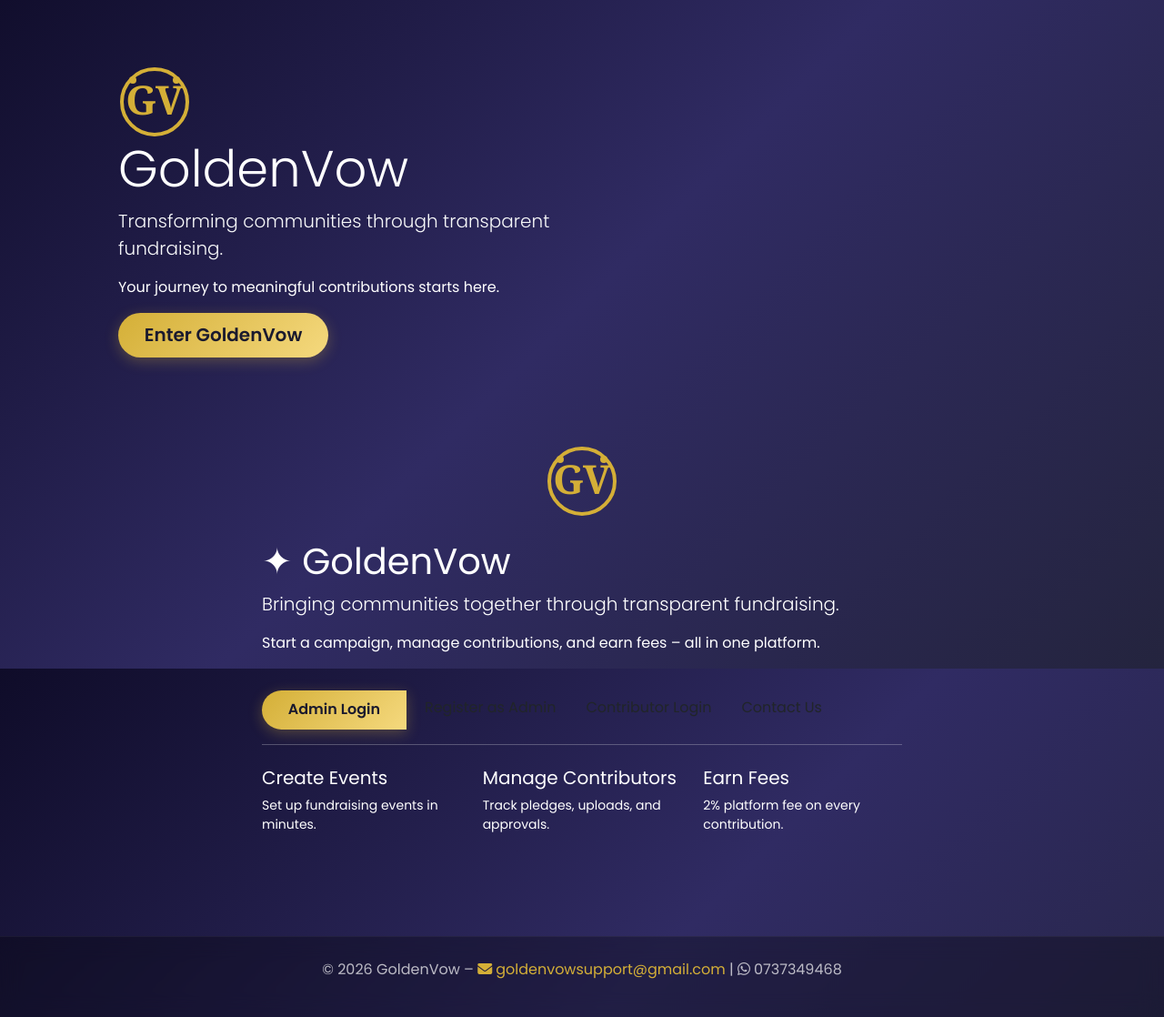
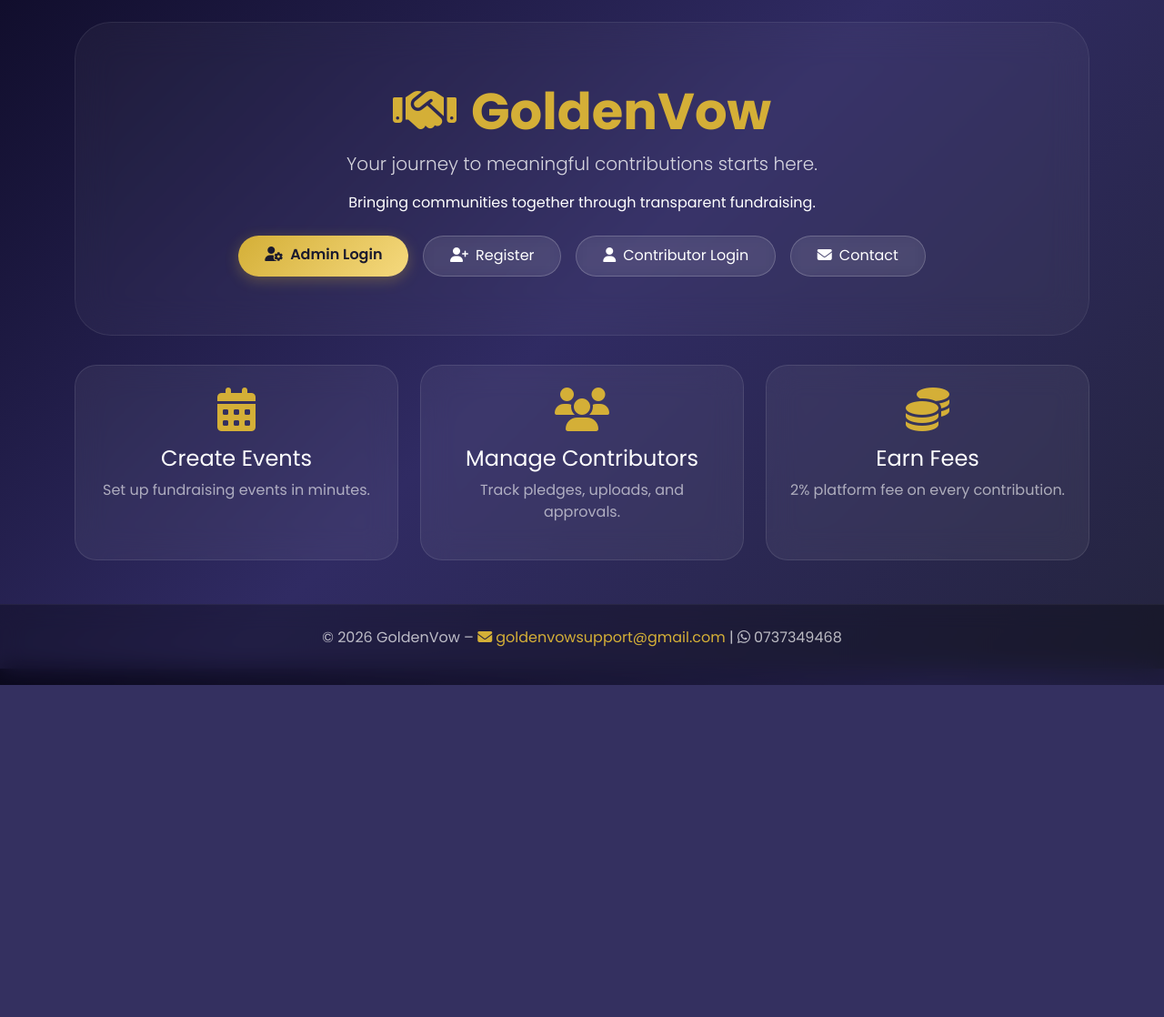
Before and after one commit to mafiayeng/goldenvow, a Flask app: page / in a window 1280 px wide. Shown: the part 65-1183 px from the top of the page at 91% size. After the commit the page ends 818 px from the top, so only its background shows below. Run offline with Flask 3, Linux system fonts and the light colour scheme.

Commit message:
Update landing.html

```diff
--- a/template/landing.html
+++ b/template/landing.html
@@ -1,55 +1,39 @@
 {% extends "base.html" %}
-{% block title %}Welcome to GoldenVow{% endblock %}
+{% block title %}Home{% endblock %}
 {% block content %}
-<div class="intro-overlay" id="introOverlay">
-    <div class="glass-card p-5" style="max-width:600px;">
-        <svg width="80" height="80" viewBox="0 0 40 40" fill="none" xmlns="http://www.w3.org/2000/svg">
-            <circle cx="20" cy="20" r="18" stroke="#D4AF37" stroke-width="2"/>
-            <text x="20" y="27" text-anchor="middle" fill="#D4AF37" font-size="22" font-weight="bold" font-family="Georgia">GV</text>
-            <circle cx="8" cy="8" r="2" fill="#D4AF37"/>
-            <circle cx="32" cy="8" r="2" fill="#D4AF37"/>
-        </svg>
-        <h1 class="golden-text display-4">GoldenVow</h1>
-        <p class="lead text-light">Transforming communities through transparent fundraising.</p>
-        <p class="text-muted-light">Your journey to meaningful contributions starts here.</p>
-        <button class="btn btn-gold btn-lg" onclick="document.getElementById('introOverlay').style.display='none';">Enter GoldenVow</button>
+<div class="jumbotron-glass text-center">
+    <h1 class="display-4"><i class="fas fa-handshake text-gold me-3"></i>GoldenVow</h1>
+    <p class="lead">Your journey to meaningful contributions starts here.</p>
+    <p class="mb-4">Bringing communities together through transparent fundraising.</p>
+    <div class="d-flex flex-wrap justify-content-center gap-3">
+        <a href="{{ url_for('login') }}" class="btn btn-gold"><i class="fas fa-user-cog me-2"></i>Admin Login</a>
+        <a href="{{ url_for('register') }}" class="btn btn-glass"><i class="fas fa-user-plus me-2"></i>Register</a>
+        <a href="{{ url_for('contributor_login') }}" class="btn btn-glass"><i class="fas fa-user me-2"></i>Contributor Login</a>
+        <a href="{{ url_for('contact') }}" class="btn btn-glass"><i class="fas fa-envelope me-2"></i>Contact</a>
     </div>
 </div>
-<section class="hero">
-    <div class="glass-card p-5" style="max-width:800px; margin:0 auto;">
-        <div class="text-center mb-4">
-            <svg width="80" height="80" viewBox="0 0 40 40" fill="none" xmlns="http://www.w3.org/2000/svg">
-                <circle cx="20" cy="20" r="18" stroke="#D4AF37" stroke-width="2"/>
-                <text x="20" y="27" text-anchor="middle" fill="#D4AF37" font-size="22" font-weight="bold" font-family="Georgia">GV</text>
-                <circle cx="8" cy="8" r="2" fill="#D4AF37"/>
-                <circle cx="32" cy="8" r="2" fill="#D4AF37"/>
-            </svg>
-        </div>
-        <h1 class="golden-text">✦ GoldenVow</h1>
-        <p class="lead">Bringing communities together through <span class="golden-text">transparent fundraising</span>.</p>
-        <p class="text-muted-light">Start a campaign, manage contributions, and earn fees – all in one platform.</p>
-        <div class="btn-group mt-4 flex-wrap justify-content-center gap-2">
-            <a href="{{ url_for('login') }}" class="btn btn-gold">Admin Login</a>
-            <a href="{{ url_for('register') }}" class="btn btn-outline-gold">Register as Admin</a>
-            <a href="{{ url_for('contributor_login') }}" class="btn btn-outline-gold">Contributor Login</a>
-            <a href="{{ url_for('contact') }}" class="btn btn-outline-gold">Contact Us</a>
-        </div>
-        <hr class="border-gold opacity-25">
-        <div class="row mt-4">
-            <div class="col-md-4"><i class="bi bi-calendar-event fs-1 golden-text"></i><h5>Create Events</h5><p class="small text-muted-light">Set up fundraising events in minutes.</p></div>
-            <div class="col-md-4"><i class="bi bi-people fs-1 golden-text"></i><h5>Manage Contributors</h5><p class="small text-muted-light">Track pledges, uploads, and approvals.</p></div>
-            <div class="col-md-4"><i class="bi bi-graph-up fs-1 golden-text"></i><h5>Earn Fees</h5><p class="small text-muted-light">2% platform fee on every contribution.</p></div>
+
+<div class="row g-4">
+    <div class="col-md-4">
+        <div class="card-glow h-100 text-center">
+            <i class="fas fa-calendar-alt text-gold fa-3x mb-3"></i>
+            <h4>Create Events</h4>
+            <p class="text-muted" style="color: rgba(255,255,255,0.6) !important;">Set up fundraising events in minutes.</p>
         </div>
     </div>
-</section>
-<script>
-    window.addEventListener('load', function() {
-        const msg = "Welcome to GoldenVow, transforming communities through transparent fundraising.";
-        const utterance = new SpeechSynthesisUtterance(msg);
-        utterance.rate = 0.9;
-        utterance.pitch = 0.9;
-        utterance.voice = speechSynthesis.getVoices().find(v => v.lang === 'en-US' && v.name.toLowerCase().includes('male')) || null;
-        speechSynthesis.speak(utterance);
-    });
-</script>
+    <div class="col-md-4">
+        <div class="card-glow h-100 text-center">
+            <i class="fas fa-users text-gold fa-3x mb-3"></i>
+            <h4>Manage Contributors</h4>
+            <p class="text-muted" style="color: rgba(255,255,255,0.6) !important;">Track pledges, uploads, and approvals.</p>
+        </div>
+    </div>
+    <div class="col-md-4">
+        <div class="card-glow h-100 text-center">
+            <i class="fas fa-coins text-gold fa-3x mb-3"></i>
+            <h4>Earn Fees</h4>
+            <p class="text-muted" style="color: rgba(255,255,255,0.6) !important;">2% platform fee on every contribution.</p>
+        </div>
+    </div>
+</div>
 {% endblock %}
```
